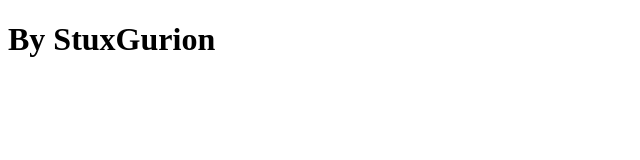
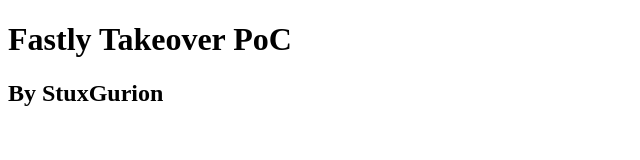
Before and after one commit to thekorengilbai/thekorengilbai.github.io, a plain HTML site: page index.html in a window 1280 px wide. Shown: the whole page, without its empty margins (0-640 px from the left). Drawn offline with Linux system fonts and the light colour scheme.

Commit message:
Update index.html

```diff
--- a/index.html
+++ b/index.html
@@ -3,6 +3,7 @@
 <html>
     <head><title>Fastly Takeover PoC</title></head>
     <body>
-        <h1>By StuxGurion</h1>
+        <h1> Fastly Takeover PoC </h1>
+        <h2>By StuxGurion</h2>
     </body>
 </html>
```
